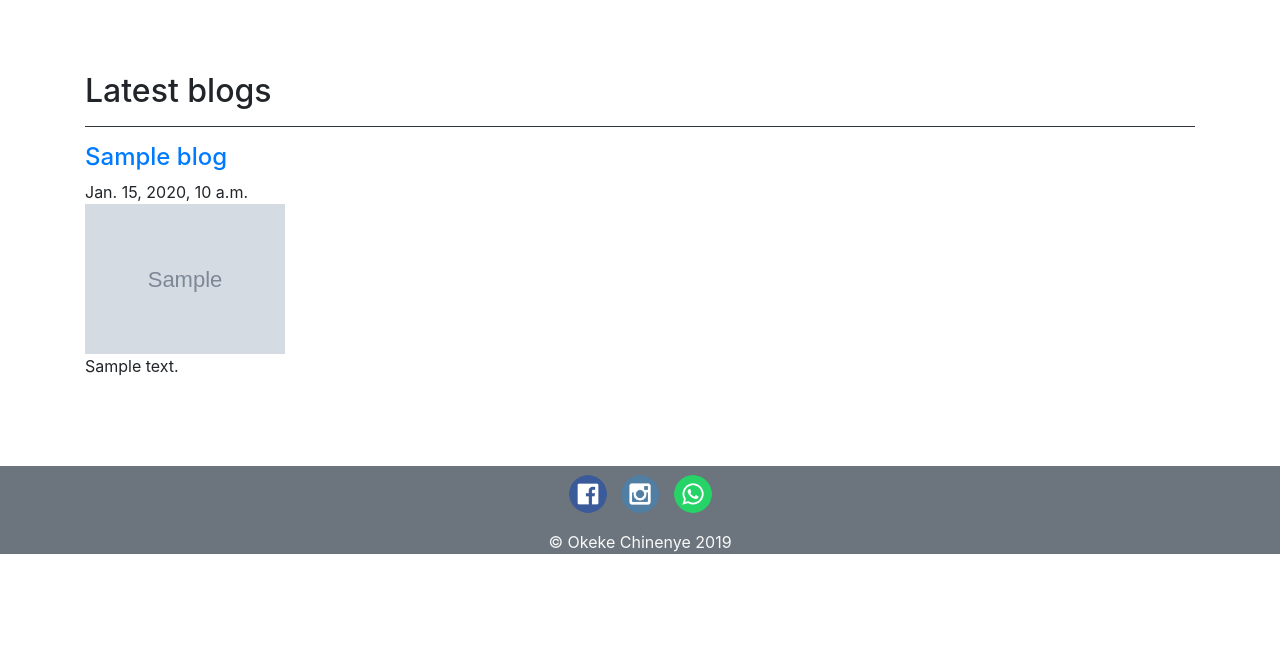
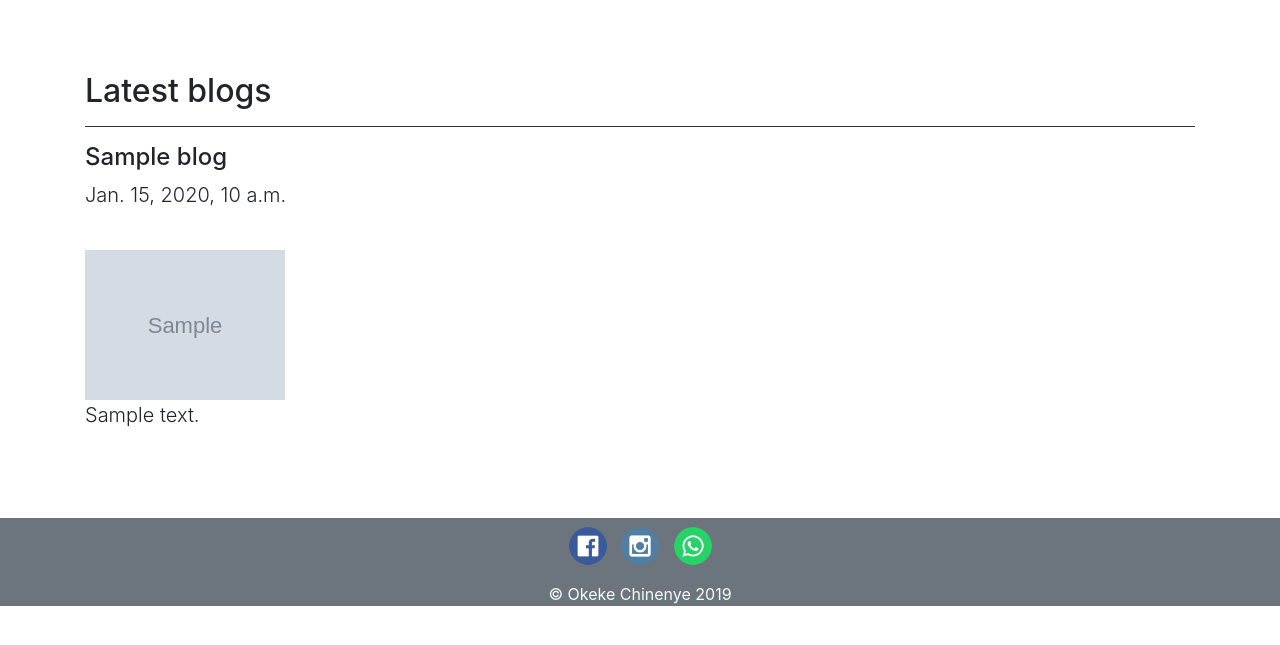
Before and after one commit to chinenyegina/portfolio-project, a Django app: template blog/templates/blog/allblog.html in a window 1280 px wide. Shown: the part 56-701 px from the top of the page. Run offline with Django 3.2, Linux system fonts and the light colour scheme; the template is opened without the code that fills it: most values are stand-ins (such as "Sample title", 1, 10 or a date in 2020); grey boxes marked "Sample" are stand-in pictures; data that the repository does not hold is empty; some libraries are stand-ins or nearby versions.

Commit message:
changes in blog

```diff
--- a/blog/templates/blog/allblog.html
+++ b/blog/templates/blog/allblog.html
@@ -62,12 +62,12 @@
     <div class="row">
     <div class="col-lg-6">
     {% for blog in blogs.all %}
-      <a href="{% url 'detail' blog.id %}"><h4>{{ blog.title }}</h4></a>
-      {{blog.pub_date_pretty}}
+      <a href="{% url 'detail' blog.id %}"><h4 class="text-body">{{ blog.title }}</h4></a>
+      <P class="lead text-body">{{blog.pub_date_pretty}}</p>
         <br/>
       <img class="img-fluid" src="{{ blog.image.url}}" height="200" width="200">
       <br/>
-      <p>{{blog.summary}}</p>
+      <p class=" lead text-body">{{blog.summary}}</p>
       <br/>
 
     {% endfor %}
--- a/blog/templates/blog/detail.html
+++ b/blog/templates/blog/detail.html
@@ -54,10 +54,10 @@
   <main role="main">
     <div class="container">
       <h1 class="text-center pt-3">{{ blog.title }}</h1>
-      <p class="text-center">{{blog.pub_date}}</p>
+      <p class="text-center text-body">{{blog.pub_date}}</p>
       <br/>
         <img class="img-fluid" src="{{ blog.image.url}}">
-      <p class="p-2">{{blog.body}}</p>
+      <p class="p-2 text-body">{{blog.body}}</p>
       <br/>
 
       </div>
```
